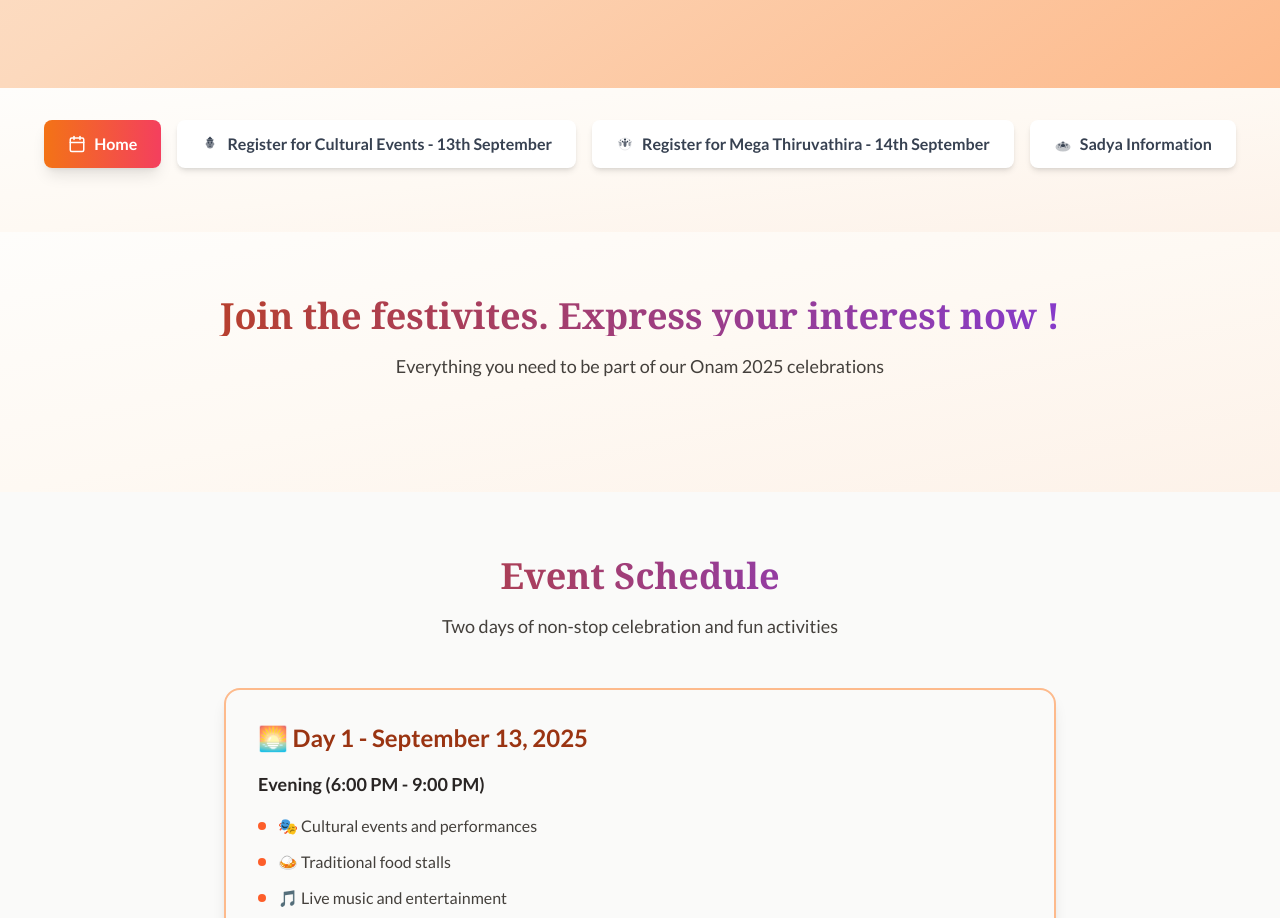
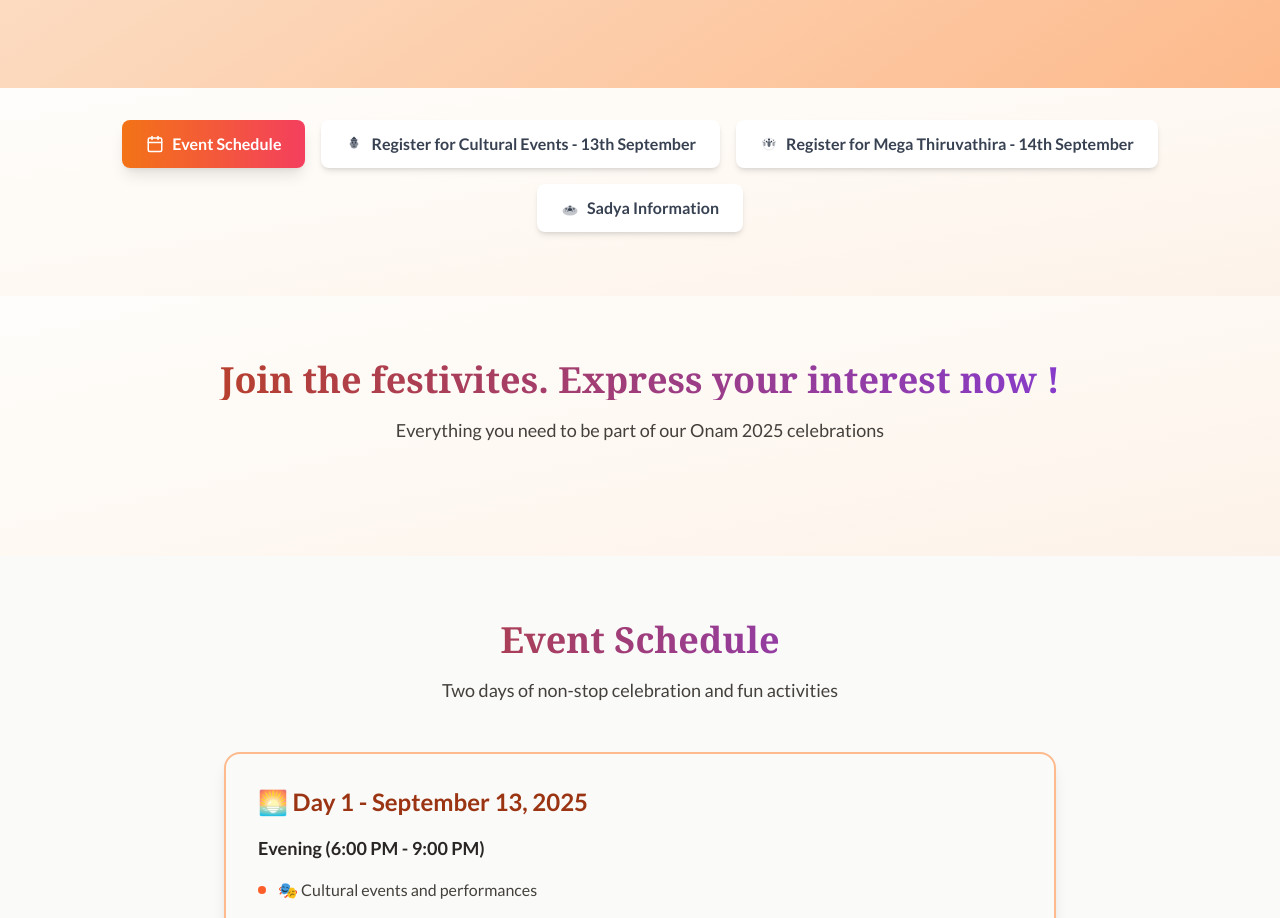
Before and after one commit to ebyed/InfinityMalayalees, a React (Vite) app: page /onam-2025 in a window 1280 px wide. Shown: the part 820-1738 px from the top of the page. Built offline with nearby package versions, Linux system fonts and the light colour scheme; no server answers.

Commit message:
Updated Onam2025.tsx

```diff
--- a/src/pages/Onam2025.tsx
+++ b/src/pages/Onam2025.tsx
@@ -87,7 +87,7 @@ const Onam2025: React.FC = () => {
       <section className="py-8 bg-gradient-to-br from-sand-50 via-sand-100 to-sand-200 dark:from-gray-800 dark:via-gray-700 dark:to-gray-800">
         <div className="max-w-7xl mx-auto px-4 sm:px-6 lg:px-8">
           <div className="flex flex-wrap justify-center gap-4 mb-8">
-            <TabButton tabId="overview" label="Home" icon={Calendar} />
+          <TabButton tabId="overview" label="Event Schedule" icon={Calendar} />
 
             <TabButton tabId="events" label="Register for Cultural Events - 13th September" icon={() => <CulturalIcon size={18} />} />
             <TabButton tabId="thiruvathira" label="Register for Mega Thiruvathira - 14th September" icon={() => <ThiruvathiraIcon size={18} />} />
```
